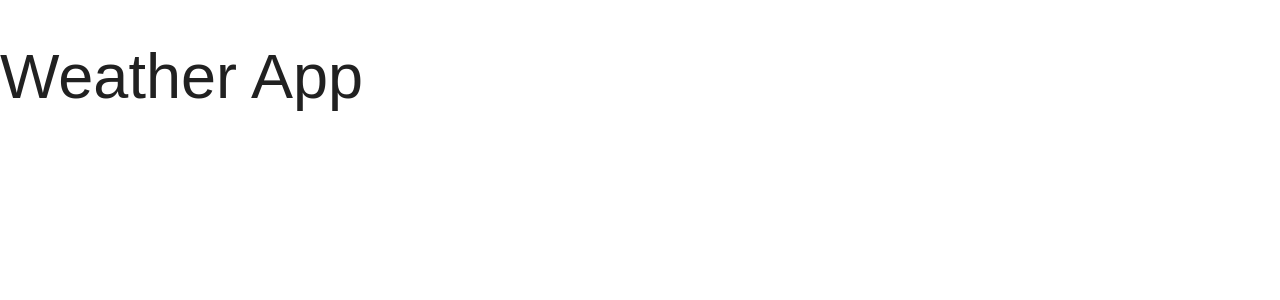
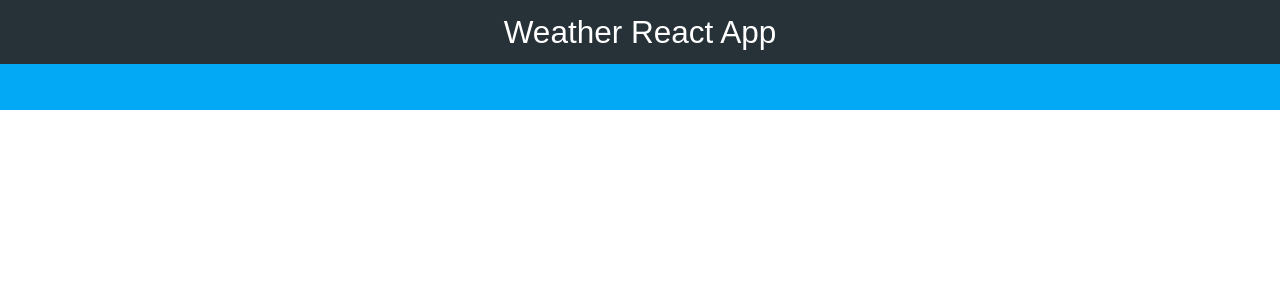
Before and after one commit to angelicamolero/weather-app, a React (Create React App) app: page / in a window 1280 px wide. Shown: the top 300 px of the page. Built offline with nearby package versions, Linux system fonts and the light colour scheme.

Commit message:
last commits

```diff
--- a/src/App.js
+++ b/src/App.js
@@ -1,8 +1,16 @@
-import React from 'react';
+import React, { Fragment } from 'react';
+import Header from './components/Header';
 
 function App() {
   return (
-    <h1>Weather App</h1>
+    <Fragment>
+      <Header
+        titulo="Weather React App"
+      />
+      <div className="container-form">
+
+      </div>
+    </Fragment>
   );
 }
 
--- /dev/null
+++ b/src/components/Header.js
@@ -0,0 +1,13 @@
+import React, { Fragment } from 'react';
+
+const Header = ({titulo}) => {
+    return(
+        <nav>
+            <div className="nav-wrapper blue-grey darken-4">
+                <a href="#!" className="brand-logo">{titulo}</a>
+            </div>
+        </nav>
+    );
+}
+
+export default Header;
--- a/src/index.css
+++ b/src/index.css
@@ -34,7 +34,7 @@ input[type=text]:not(.browser-default):focus:not([readonly]) + label {
   color: white;
 }
 
-.contenedor-form {
+.container-form {
   padding: 3rem 0 1px 0;
   background-color: #03a9f4;
 }
```
Also changed, not shown: 1 other file (tests, documents, lock files or other folders).
